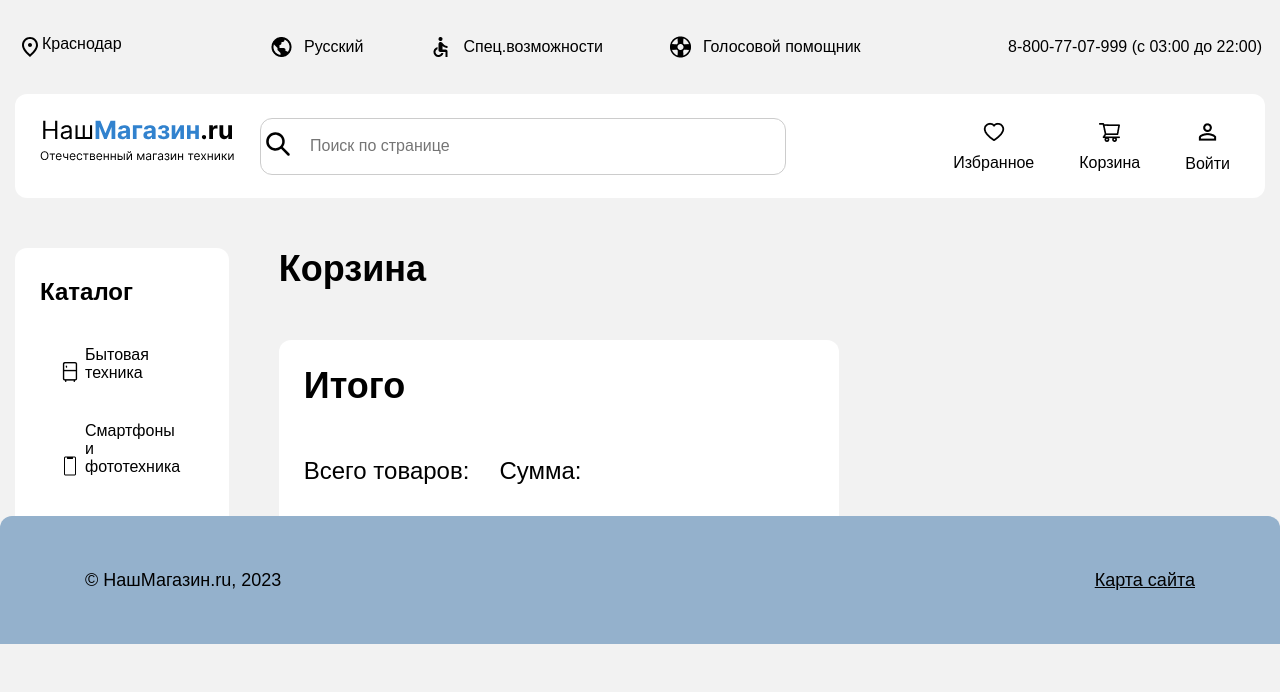
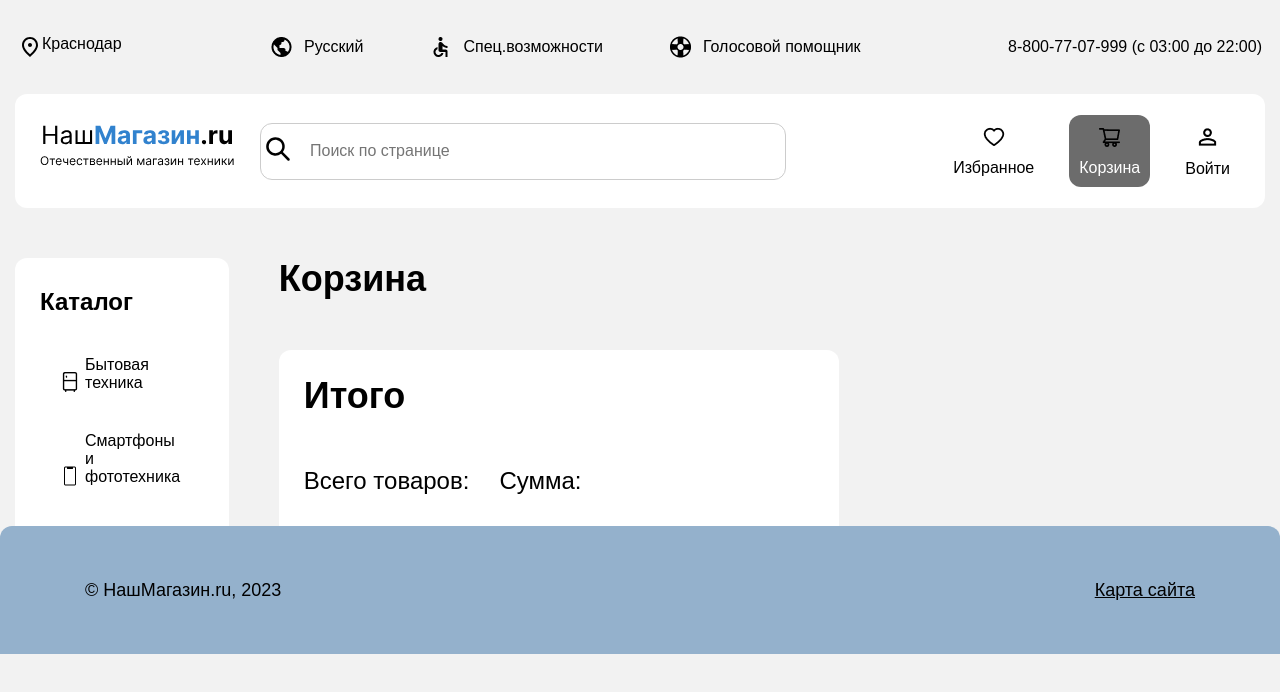
Before and after one commit to WaterMelonyOcO/voice-assistant-Frogs, a React (Create React App) app in the folder frontend/voice-assistant/: page /cart in a window 1280 px wide. Shown: the top 692 px of the page. Built offline with nearby package versions, Linux system fonts and the light colour scheme.

Commit message:
header nav active style

```diff
--- a/frontend/voice-assistant/src/App.js
+++ b/frontend/voice-assistant/src/App.js
@@ -82,12 +82,12 @@ const handleChangeLanguage = () => {
             <span className='place'><img src={placeIcon} alt=""></img> <p>{t("city")}</p></span>
         <span className='btn-layout'>
 
-            <button className='btn_header btn-lang' title={t("btn1")} onClick={handleChangeLanguage}><img src={worldIcon} alt=""/>
+            <button className='btn_header1 btn-lang' title={t("btn1")} onClick={handleChangeLanguage}><img src={worldIcon} alt=""/>
             {/* {t("lang")} */}
             {areLang === "ru" ? "Русский" : "English"}
             </button>
-            <button className='btn_header btn-acc' onClick={() => setModalActive(true)} title={t("btn2")}><img src={pepIcon} alt=""/> {t("one_btn")}</button>
-            <button className='btn_header btn-help' title={t("btn3")}><img src={saverIcon} alt=""/>{t("two_btn")}</button>
+            <button className='btn_header1 btn-acc' onClick={() => setModalActive(true)} title={t("btn2")}><img src={pepIcon} alt=""/> {t("one_btn")}</button>
+            <button className='btn_header1 btn-help' title={t("btn3")}><img src={saverIcon} alt=""/>{t("two_btn")}</button>
 
         </span>
 
--- a/frontend/voice-assistant/src/components/Header/Header.jsx
+++ b/frontend/voice-assistant/src/components/Header/Header.jsx
@@ -4,7 +4,7 @@ import heartIcon from '../../images/heart.png';
 import carttIcon from '../../images/cart.png';
 import profileIcon from '../../images/profilw.png';
 import InputSearch from '../InputSearch/InputSearch';
-import { Link } from "react-router-dom";
+import { Link, useLocation } from "react-router-dom";
 import SpecialFeaturesModal from "../SpecialFeaturesModal/SpecialFeaturesModal";
 import VoiseAssistant from '../VoiseAssistant/VoiseAssistant';
 import React, { useState } from "react";
@@ -12,6 +12,7 @@ import React, { useState } from "react";
 import { useTranslation } from "react-i18next";
 
 export default function Header() {
+    const location = useLocation();
 
     const { t, i18n } = useTranslation();
 
@@ -32,23 +33,26 @@ export default function Header() {
 
         </span>
 
-        <nav className='header__nav'>
-            <Link to="/favourites" className="nav-link">
-                <div role="button" className='btn_header btn-nav1'>
-                <img src={heartIcon} alt=""/>
-                {t("heart")}</div>
-            </Link>
-            <Link to="/cart" className="nav-link">
-                <div role="button" className='btn_header btn-nav1'>
-                <img src={carttIcon} alt=""/>
-                {t("cart")}</div>
-            </Link>
-            <Link to="/" className="nav-link">
-                <div role="button" className='btn_header btn-nav1'>
-                <img src={profileIcon} alt=""/>
-                {t("profile")}</div>
-                </Link>
-        </nav>
+        <nav className="header__nav">
+      <Link to="/favourites" className={`nav-link btn-nav1 ${location.pathname === "/favourites" ? "activeB" : ""}`}>
+        <div role="button" className="btn_header">
+          <img src={heartIcon} alt="" />
+          {t("heart")}
+        </div>
+      </Link>
+      <Link to="/cart" className={`nav-link btn-nav1 ${location.pathname === "/cart" ? "activeB" : ""}`}>
+        <div role="button" className="btn_header">
+          <img src={carttIcon} alt="" />
+          {t("cart")}
+        </div>
+      </Link>
+      <Link to="/" className={`nav-link btn-nav1 ${location.pathname === "/" ? "activeB" : ""}`}>
+        <div role="button" className="btn_header">
+          <img src={profileIcon} alt="" />
+          {t("profile")}
+        </div>
+      </Link>
+    </nav>
     </header>
     {/* <SpecialFeaturesModal active={modalActive} setActive={setModalActive}/> */}
 {/* <VoiseAssistant active={modalVoiceAssistantActive} setActive={setModalVoiceAssistantActive}/> */}
--- a/frontend/voice-assistant/src/components/Header/style.css
+++ b/frontend/voice-assistant/src/components/Header/style.css
@@ -16,17 +16,27 @@
     background-color:transparent;
     border: none;
     display: flex;
+    flex-direction: column;
     justify-content: center;
     align-items: center;
     gap: 10px;
     padding: 10px;
 }
-.btn_header:hover {
+.btn_header1 {
+    background-color:transparent;
+    border: none;
+    display: flex;
+    justify-content: center;
+    align-items: center;
+    gap: 10px;
+    padding: 10px;
+}
+.btn_header:hover, .btn_header1:hover {
     background-color: #c5c5c5;
     cursor: pointer;
     border-radius: 12px;
 }
-.btn_header:active {
+.btn_header:active, .btn_header1:active {
     background-color: #a5a3a3;
     cursor: pointer;
     border-radius: 12px;
@@ -56,7 +66,7 @@
 .btn-nav1 {
     display: flex;
     flex-direction: column;
-    padding: 5px 10px;
+    /* padding: 5px 10px; */
     background-color: #fff;
 }
 
@@ -64,3 +74,9 @@
     text-decoration: none;
     color: black;
 }
+
+.activeB {
+    background-color: #6c6c6c;
+    color: #fff;
+    border-radius: 12px;
+}
```
